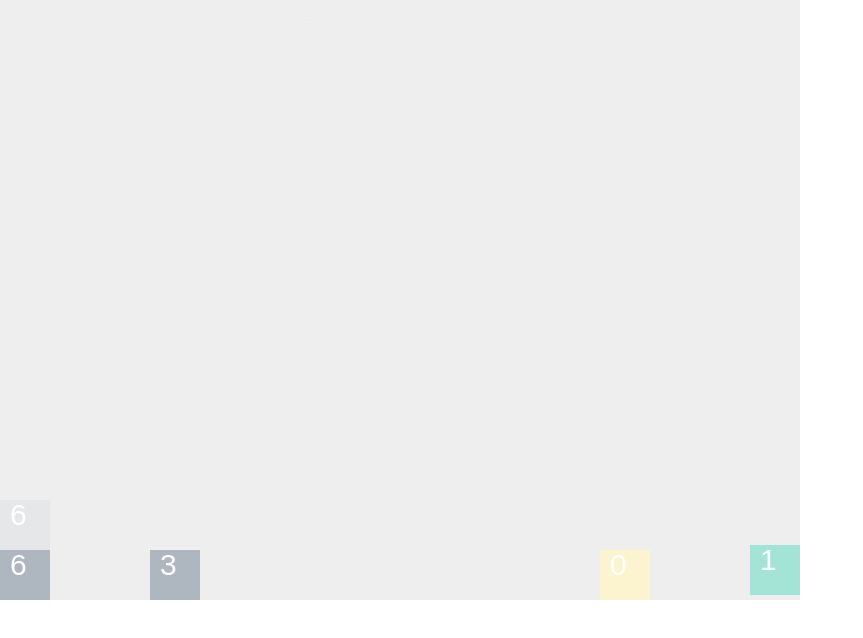
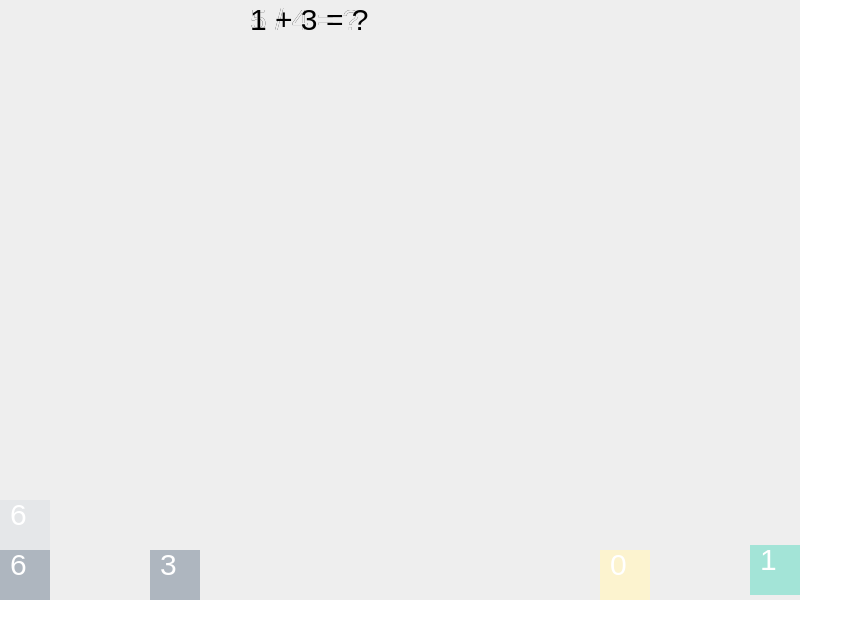
Before and after one commit to anshuj11/vanishingnumbers, a plain HTML site: page index.html in a window 1280 px wide. Shown: the whole page, without its empty margins (0-863 px from the left). Drawn offline with Linux system fonts and the light colour scheme.

Commit message:
Randomized operator; Added styling

```diff
--- a/index.html
+++ b/index.html
@@ -32,9 +32,10 @@
         "#EDBB99",
         "#D2B4DE"
       ];
+      const OPERATOR_ARR = ["+", "-", "*", "/"];
       const BACKGROUND_COLOR = "#EEE";
       const TEXT_COLOR = "#FFFFFF";
-      const EQN_COLOR = "#0";
+      const EQN_COLOR = "#000000";
       const TEXT_FONT = "30px Arial";
       const SQR_SIZE = 50;
       const TOTAL_ROWS = 12;
@@ -74,6 +75,7 @@
       var j = 0;
       var op1 = 0;
       var op2 = 0;
+      var operator = "+";
       var height_arr = [];
       for (let m = 0; m < TOTAL_COLS; m++) {
         height_arr[m] = 600;
@@ -110,11 +112,12 @@
 
       const generateEquations = function() {
         ctx.fillStyle = BACKGROUND_COLOR;
-        ctx.fillText(`${op1}+${op2}=?`, 250, 30);
+        ctx.fillText(`${op1} ${operator} ${op2} = ?`, 250, 30);
         op1 = randomIn10();
         op2 = randomIn10();
         ctx.fillStyle = EQN_COLOR;
-        ctx.fillText(`${op1}+${op2}=?`, 250, 30);
+        operator = OPERATOR_ARR[randomIn100() % 4];
+        ctx.fillText(`${op1} ${operator} ${op2} = ?`, 250, 30);
       };
 
       canvas.addEventListener(
```
